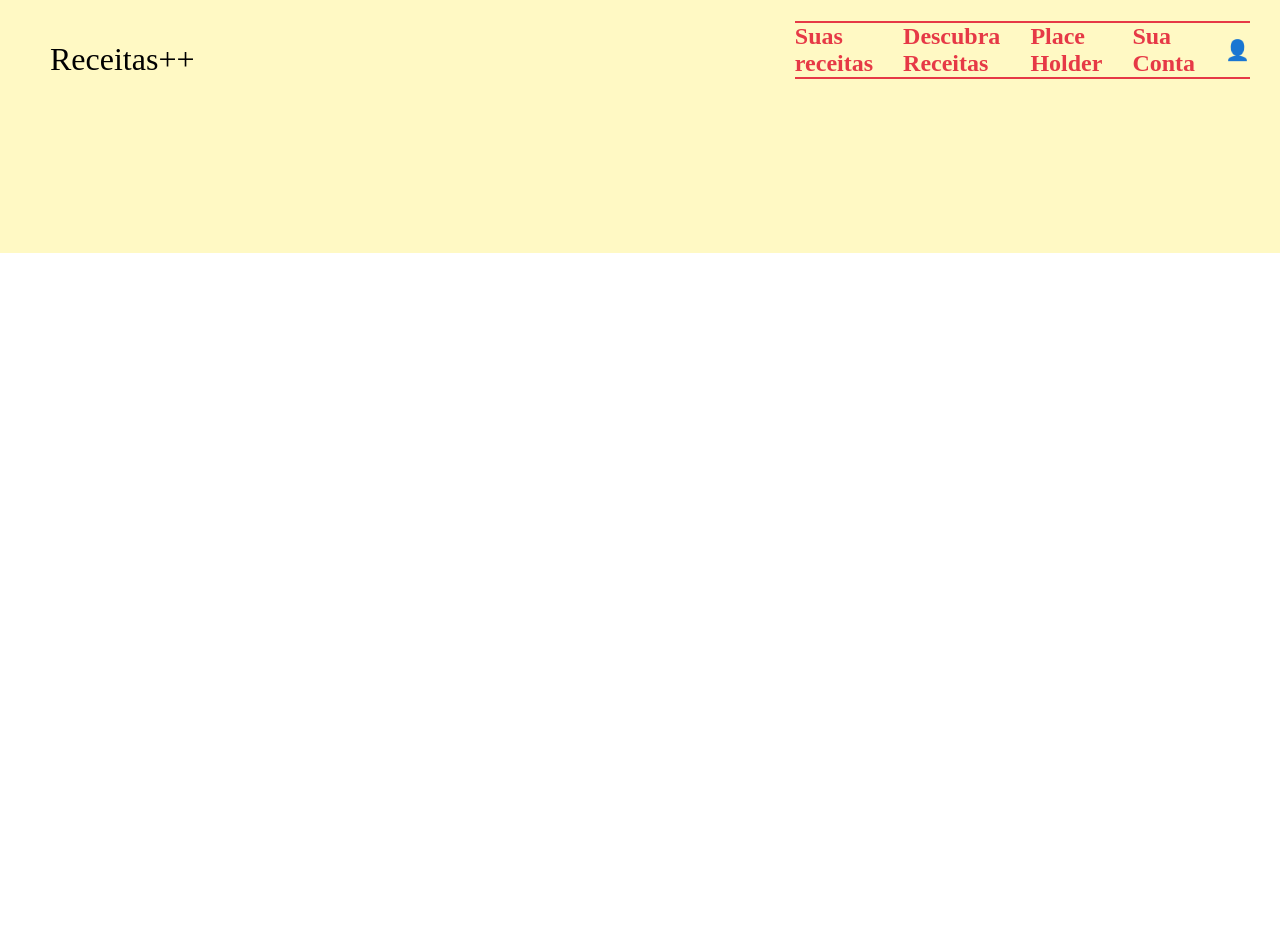
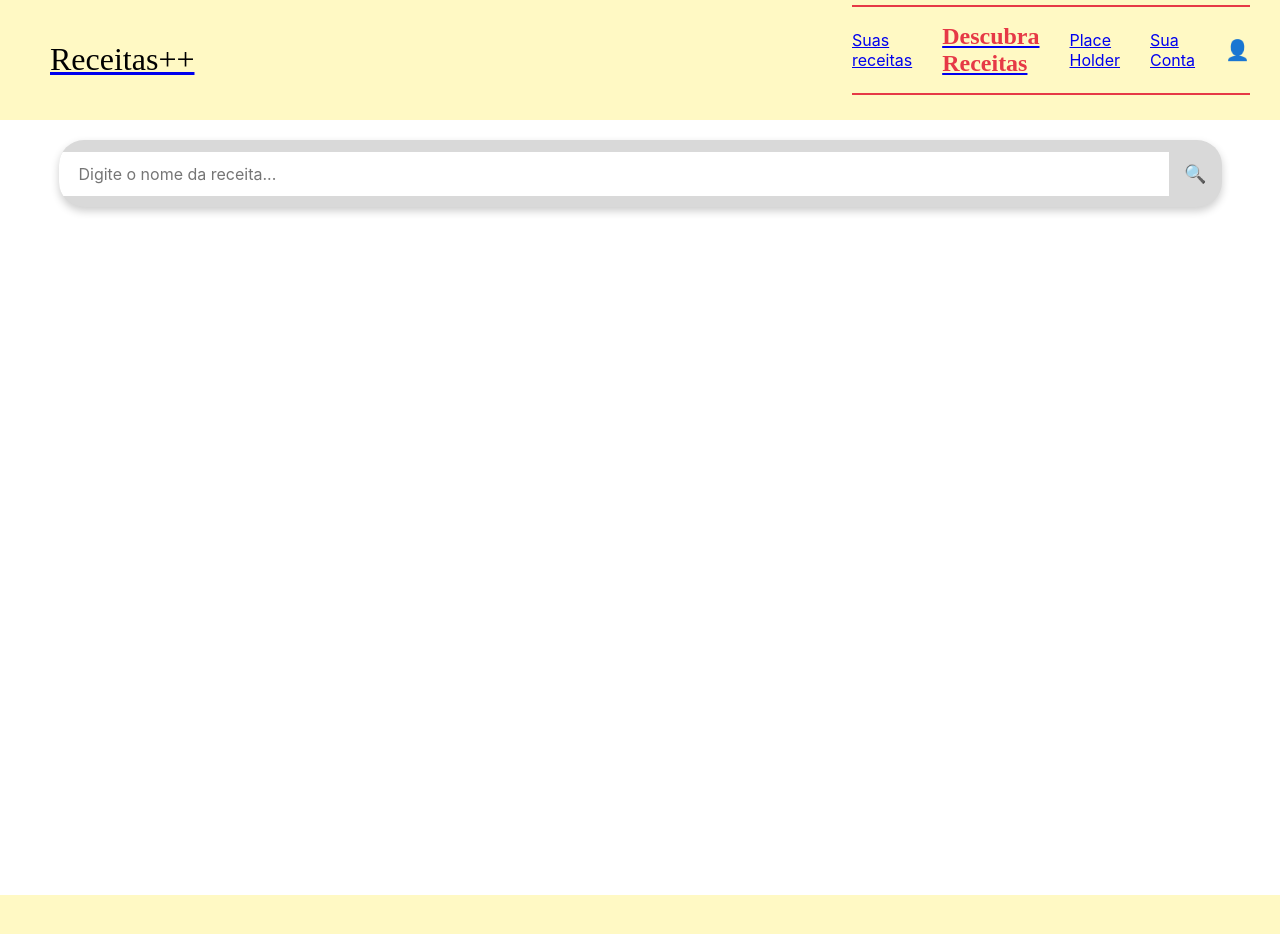
Before and after one commit to GusLucas12/Receitas, a React (Create React App) app in the folder client/: page /busca in a window 1280 px wide. Shown: the top 934 px of the page. Before the commit the page ends 800 px from the top, so only its background shows below. Built offline with nearby package versions, Linux system fonts and the light colour scheme; a web font is replaced by a local one.

Commit message:
Teste de tela de busca

```diff
--- a/client/src/App.js
+++ b/client/src/App.js
@@ -4,7 +4,7 @@ import Top from './components/cabeca';
 import Footer from './components/footer';
 import { Routes,Route } from 'react-router-dom';
 import Home from './pages/index';
-
+import Busca from './pages/busca';
 function App() {
   return (
 
@@ -13,6 +13,7 @@ function App() {
 
       <Routes>
         <Route path='/' element={<Home/>}/>
+        <Route path='/busca' element={<Busca/>}/>
       </Routes>
       <Footer/>
     </div>
--- a/client/src/components/cabeca.js
+++ b/client/src/components/cabeca.js
@@ -6,14 +6,16 @@ function Top() {
             <header>
                 <div className={styles.interface}>
                     <div className={styles.texto}>
-                        <h1>Receitas++</h1>
+                        <Link to='/'> <h1>Receitas++</h1></Link>
+
 
                     </div>
 
 
                     <div className={styles.botao}>
                         <a href="#suas-receitas">Suas <br></br>receitas</a>
-                        <a href="#descubra-receitas">Descubra<br></br> Receitas</a>
+                        <Link to='/busca'><h1>Descubra<br></br> Receitas</h1></Link>
+
                         <a href="#placeholder">Place <br></br>Holder</a>
                         <a href="#sua-conta">Sua <br></br>Conta</a>
                         <div className={styles.user}>
--- a/client/src/components/header.module.css
+++ b/client/src/components/header.module.css
@@ -55,7 +55,7 @@ header>.interface {
     margin-right: 30px;
 }
 
-.botao a {
+.botao h1 {
     font-family: 'Playfair Display';
     text-decoration: none;
     font-size: 24px;
--- /dev/null
+++ b/client/src/pages/busca.js
@@ -0,0 +1,37 @@
+import styles from './busca.module.css';
+import React, { useState } from "react";
+
+function Busca() {
+    const [recipe, setRecipe] = useState("");
+
+    const handleSubmit = (e) => {
+        e.preventDefault(); // Previne o comportamento padrão de recarregar a página
+        if (recipe) {
+            alert(`Receita escolhida: ${recipe}`);
+            setRecipe(""); // Limpa o campo após o envio
+        } else {
+            alert("Por favor, insira uma receita!");
+        }
+    };
+    return (
+
+        <div className={styles.main}>
+            <div className={styles.container}>
+
+                <form onSubmit={handleSubmit} className={styles.form}>
+                    <input
+                        type="text"
+                        placeholder="Digite o nome da receita..."
+                        value={recipe}
+                        onChange={(e) => setRecipe(e.target.value)}
+                        className={styles.input}
+                    />
+                    <button type="submit" className={styles.button}>
+                        🔍
+                    </button>
+                </form>
+            </div>
+        </div>
+    )
+}
+export default Busca;
--- /dev/null
+++ b/client/src/pages/busca.module.css
@@ -0,0 +1,45 @@
+.main{
+    display: flex;
+    justify-content: center;
+    height: 775px;
+
+}
+
+
+  /* Formulário */
+  .form {
+    margin-top: 20px;
+    width: 1163px;
+    height: 67px;
+    display: flex;
+    align-items: center;
+    background-color: #D9D9D9; /* Fundo translúcido */
+    border-radius: 25px;
+    overflow: hidden;
+    box-shadow: 0 4px 8px rgba(0, 0, 0, 0.2);
+  }
+
+  /* Input */
+  .input {
+    flex: 1;
+    padding: 12px 20px;
+    border: none;
+    outline: none;
+    font-size: 16px;
+    font-family: inherit;
+    color: #333;
+  }
+
+  /* Botão de busca */
+  .button {
+    background: none;
+    border: none;
+    font-size: 18px;
+    padding: 0 15px;
+    cursor: pointer;
+    color: #333;
+  }
+
+  .button:hover {
+    color: #007BFF;
+  }
```
